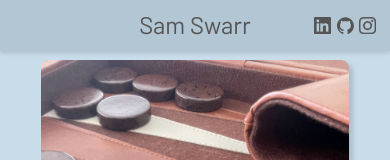
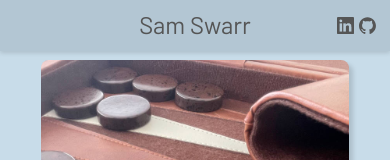
Before and after one commit to sam-swarr/sam-swarr.github.io, a React (Vite) app: page /#/ in a window 390 px wide. Shown: the top 160 px of the page. Built offline with nearby package versions, Linux system fonts and the light colour scheme.

Commit message:
clean up header

```diff
--- a/src/App.css
+++ b/src/App.css
@@ -53,7 +53,7 @@
   align-items: center;
 }
 
-.linkedinLogo, .githubLogo, .instagramLogo {
+.linkedinLogo, .githubLogo {
   background-size: contain;
   background-repeat: no-repeat;
   width: 3vh;
@@ -62,7 +62,7 @@
   transition: 0.2s;
 }
 
-.linkedinLogo:hover, .githubLogo:hover, .instagramLogo:hover {
+.linkedinLogo:hover, .githubLogo:hover {
   transform: scale(1.2);
 }
 
@@ -72,10 +72,6 @@
 
 .githubLogo {
   background-image: url('./assets/icons/github_gray.svg');
-}
-
-.instagramLogo {
-  background-image: url('./assets/icons/instagram_gray.png');
   margin-right: 2vw;
 }
 
@@ -264,7 +260,7 @@
     justify-content: flex-end;
   }
 
-  .linkedinLogo, .githubLogo, .instagramLogo {
+  .linkedinLogo, .githubLogo {
     width: 2vh;
     height: 2vh;
     padding-left: 0.7vh;
@@ -293,7 +289,7 @@
     width: 100%;
   }
 
-  .instagramLogo {
+  .githubLogo {
     margin-right: 6%;
   }
 
@@ -339,7 +335,7 @@
     font-size: 1.5em;
   }
 
-  .linkedinLogo, .githubLogo, .instagramLogo {
+  .linkedinLogo, .githubLogo {
     width: 3vw;
     height: 3vw;
     padding-left: 1vw;
```
Also changed, not shown: src/assets/icons/instagram_gray.png (deleted).
